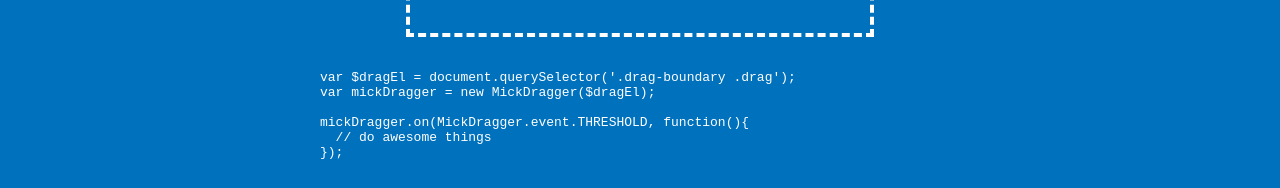
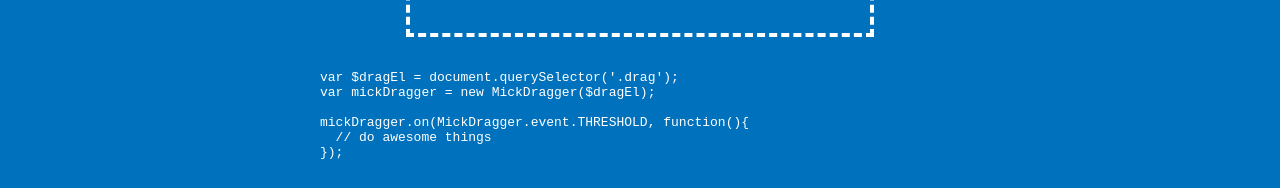
Before and after one commit to Juicetan/mickdragger, a website: page index.html in a window 1280 px wide. Shown: the part 393-581 px from the top of the page. Drawn offline with Linux system fonts and the light colour scheme.

Commit message:
Update demo page;

```diff
--- a/index.html
+++ b/index.html
@@ -124,7 +124,7 @@
     </div>
     <div class="desc">
       <pre>
-var $dragEl = document.querySelector('.drag-boundary .drag');
+var $dragEl = document.querySelector('.drag');
 var mickDragger = new MickDragger($dragEl);
 
 mickDragger.on(MickDragger.event.THRESHOLD, function(){
```
